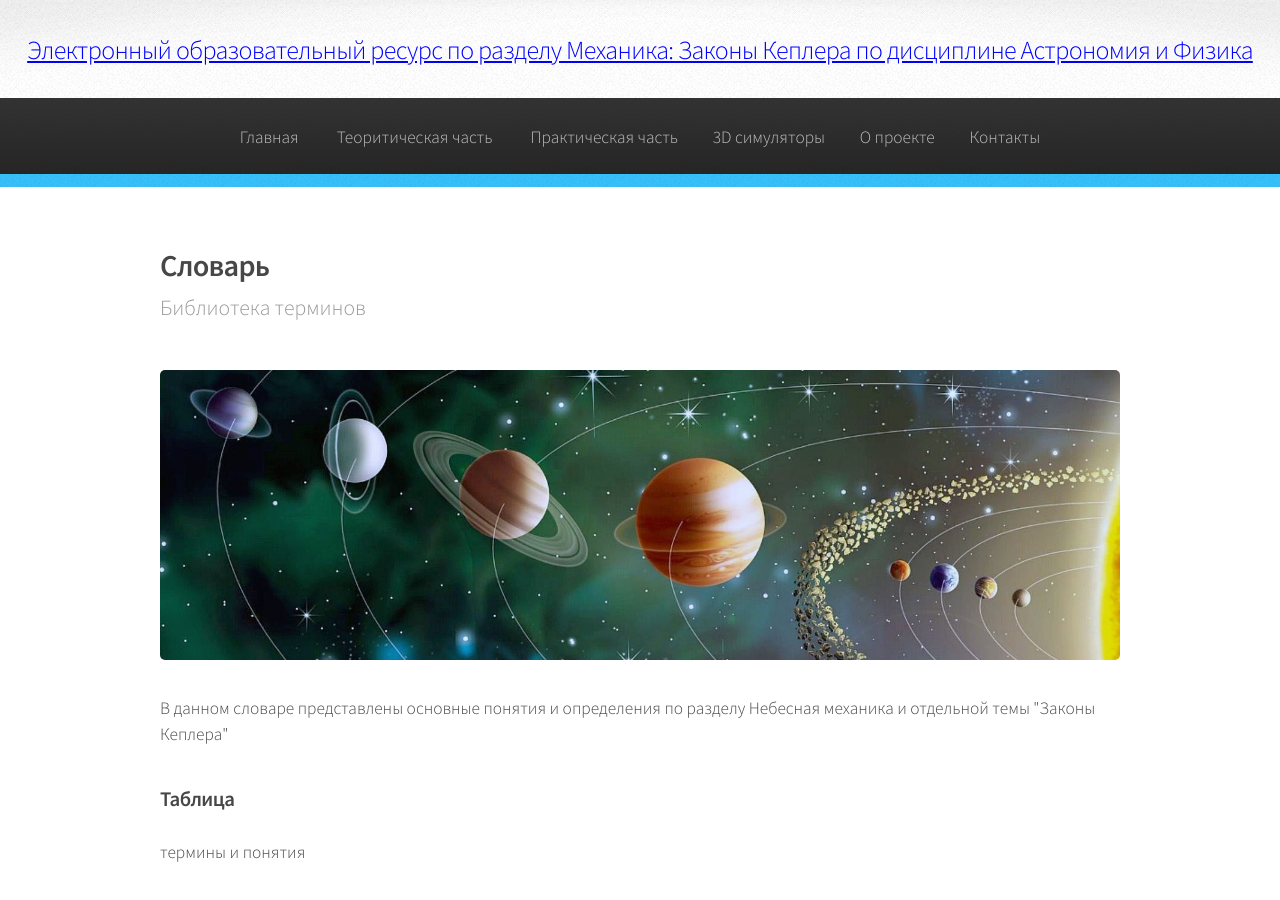
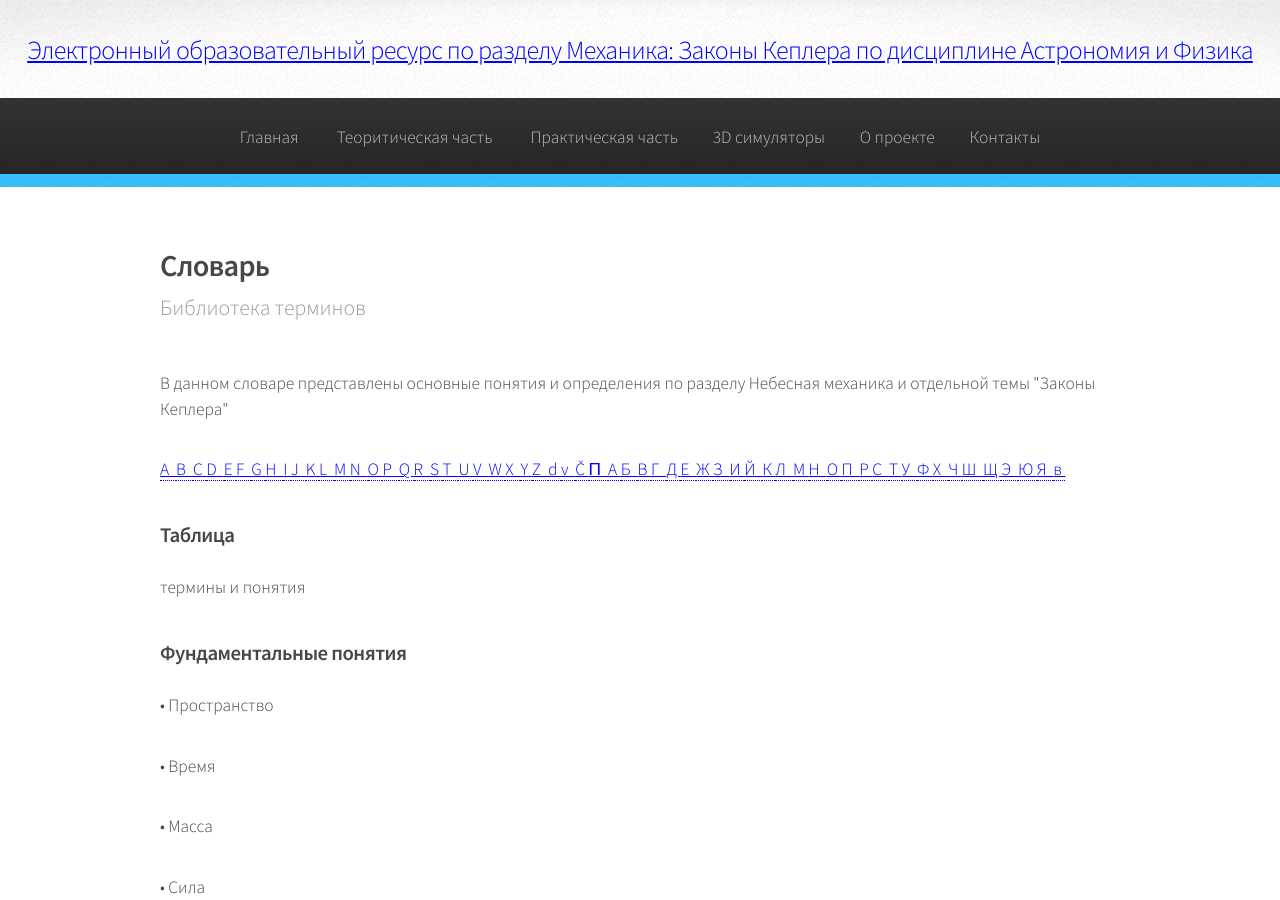
Before and after one commit to VlPop/VlPop.github.io, a Jekyll site: the page built from 1T-Slovar.html, in a window 1280 px wide and 900 px high. Built offline with Jekyll 4.4.1, drawn with Linux system fonts in a browser that asks for light colours.

Commit message:
Update 1T-Slovar.html

```diff
--- a/1T-Slovar.html
+++ b/1T-Slovar.html
@@ -12,13 +12,45 @@ layout: default
 
 					<article>
 						<header>
+
 							<h2>Словарь</h2>
 							<p>Библиотека терминов</p>
 						</header>
 
-						<span class="image featured"><img src="{{ site.baseurl }}/assets/images/banner.jpg" alt="" /></span>
-
 						<p>В данном словаре представлены основные понятия и определения по разделу Небесная механика и отдельной темы "Законы Кеплера"</p>
+						<!-- Search -->
+						<section>
+						<p class="alphabet-index"><span><a href="#A">A&nbsp;
+						</a></span><span><a href="#B">B&nbsp;
+						</a></span><span><a href="#C">C&nbsp;</a></span><span><a href="#D">D&nbsp;
+						</a></span><span><a href="#E">E&nbsp;</a></span><span><a href="#F">F&nbsp;
+						</a></span><span><a href="#G">G&nbsp;</a></span><span><a href="#H">H&nbsp;
+						</a></span><span><a href="#I">I&nbsp;</a></span><span><a href="#J">J&nbsp;
+						</a></span><span><a href="#K">K&nbsp;</a></span><span><a href="#L">L&nbsp;
+						</a></span><span><a href="#M">M&nbsp;</a></span><span><a href="#N">N&nbsp;
+						</a></span><span><a href="#O">O&nbsp;</a></span><span><a href="#P">P&nbsp;
+						</a></span><span><a href="#Q">Q&nbsp;</a></span><span><a href="#R">R&nbsp;
+						</a></span><span><a href="#S">S&nbsp;</a></span><span><a href="#T">T&nbsp;
+						</a></span><span><a href="#U">U&nbsp;</a></span><span><a href="#V">V&nbsp;
+						</a></span><span><a href="#W">W&nbsp;</a></span><span><a href="#X">X&nbsp;
+						</a></span><span><a href="#Y">Y&nbsp;</a></span><span><a href="#Z">Z&nbsp;
+						</a></span><span><a href="#d">d&nbsp;</a></span><span><a href="#v">v&nbsp;
+						</a></span><span><a href="#Č">Č&nbsp;</a></span><span><a href="#Π">Π&nbsp;
+						</a></span><span><a href="#А">А&nbsp;</a></span><span><a href="#Б">Б&nbsp;
+						</a></span><span><a href="#В">В&nbsp;</a></span><span><a href="#Г">Г&nbsp;
+						</a></span><span><a href="#Д">Д&nbsp;</a></span><span><a href="#Е">Е&nbsp;
+						</a></span><span><a href="#Ж">Ж&nbsp;</a></span><span><a href="#З">З&nbsp;
+						</a></span><span><a href="#И">И&nbsp;</a></span><span><a href="#Й">Й&nbsp;
+						</a></span><span><a href="#К">К&nbsp;</a></span><span><a href="#Л">Л&nbsp;
+						</a></span><span><a href="#М">М&nbsp;</a></span><span><a href="#Н">Н&nbsp;
+						</a></span><span><a href="#О">О&nbsp;</a></span><span><a href="#П">П&nbsp;
+						</a></span><span><a href="#Р">Р&nbsp;</a></span><span><a href="#С">С&nbsp;
+						</a></span><span><a href="#Т">Т&nbsp;</a></span><span><a href="#У">У&nbsp;
+						</a></span><span><a href="#Ф">Ф&nbsp;</a></span><span><a href="#Х">Х&nbsp;
+						</a></span><span><a href="#Ч">Ч&nbsp;</a></span><span><a href="#Ш">Ш&nbsp;
+						</a></span><span><a href="#Щ">Щ&nbsp;</a></span><span><a href="#Э">Э&nbsp;
+						</a></span><span><a href="#Ю">Ю&nbsp;</a></span><span><a href="#Я">Я&nbsp;
+						</a></span><span><a href="#в">в&nbsp;</a></span></p>
 
 						<h3>Таблица</h3>
 						<p>термины и понятия</p>
```
